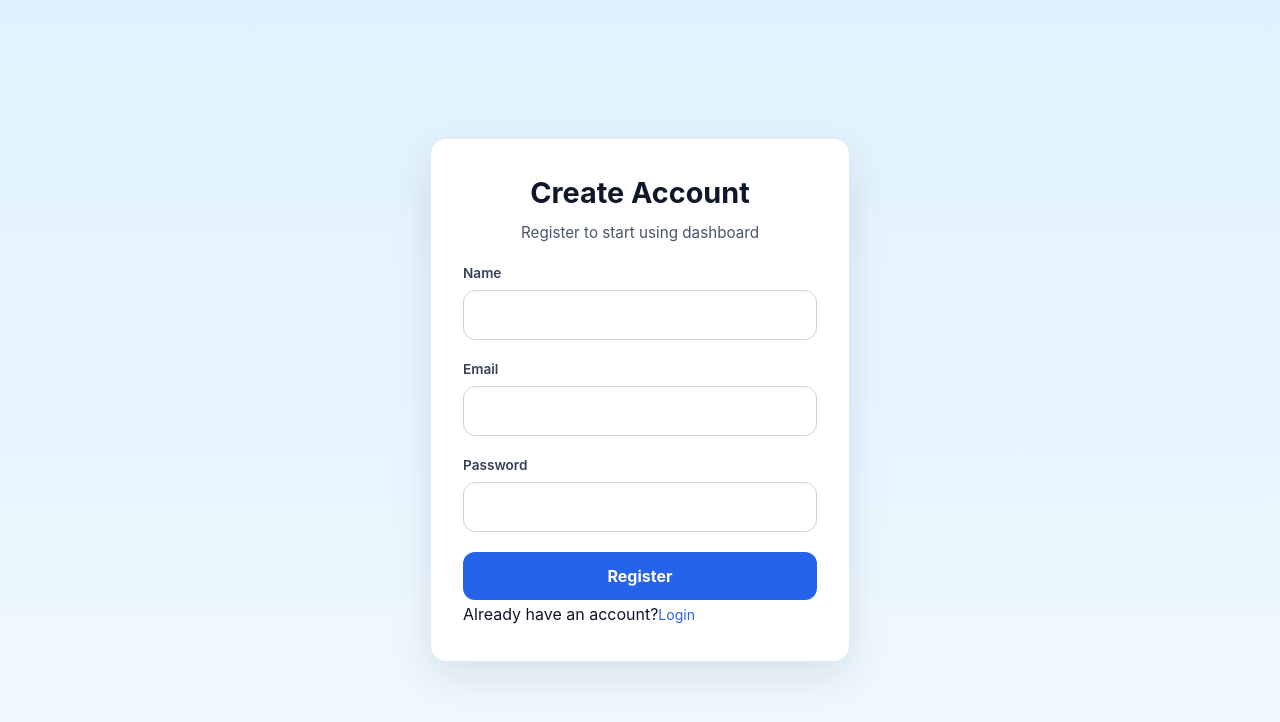
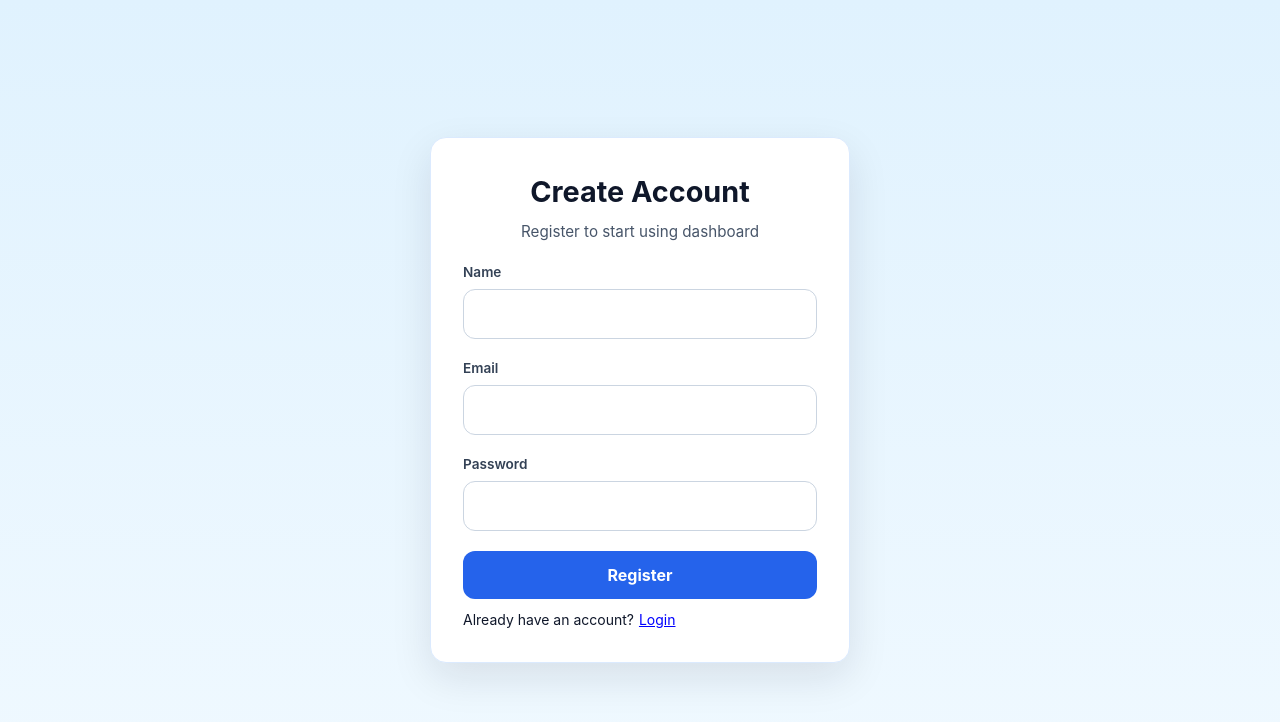
Before and after one commit to vikuuuuu/mydashboard, a Next.js app: page /register in a window 1280 px wide. Shown: the top 722 px of the page. Built offline with nearby package versions, Linux system fonts and the light colour scheme.

Commit message:
Update page.js

```diff
--- a/src/app/register/page.js
+++ b/src/app/register/page.js
@@ -96,13 +96,22 @@ export default function RegisterPage() {
           </button>
 
         </form>
-<div> Already have an account?
-        <button
-          className={styles.switchMode}
-          onClick={()=>router.push("/login")}
-        >
-         Login
-        </button></div>
+<div style={{ marginTop: "10px", fontSize: "14px" }}>
+  Already have an account?
+  <button
+    style={{
+      background: "none",
+      border: "none",
+      color: "blue",
+      cursor: "pointer",
+      textDecoration: "underline",
+      marginLeft: "5px"
+    }}
+    onClick={() => router.push("/login")}
+  >
+    Login
+  </button>
+</div>
 
       </div>
 
```
